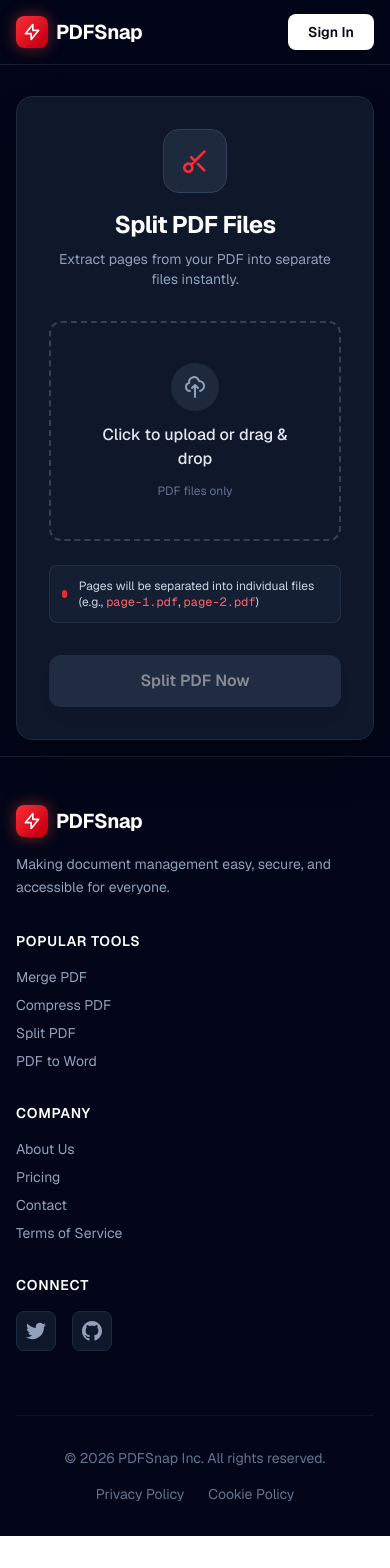
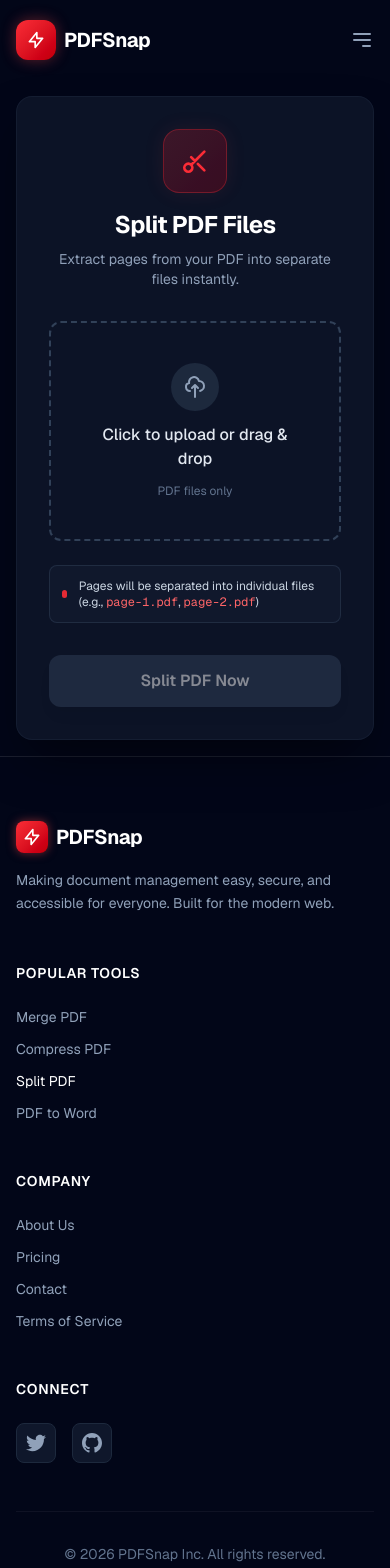
Before and after one commit to Pankaj933/pdf-tools, a Next.js app: page /split-pdf in a window 390 px wide. Shown: the top 1568 px of the page. Before the commit the page ends 1536 px from the top, so only its background shows below. Built offline with nearby package versions, Linux system fonts and the light colour scheme.

Commit message:
Page added

```diff
--- a/app/split-pdf/page.js
+++ b/app/split-pdf/page.js
@@ -1,27 +1,160 @@
 "use client";
 
-import { useState } from "react";
-import { splitPDF } from "../../utils/splitPdf"; // Keep your existing logic
-import { saveAs } from "file-saver";            // Keep your existing logic
+import { useState, useEffect } from "react";
 import Link from "next/link";
 
+// Note: Ensure you have these utilities installed or replace with your logic
+// import { splitPDF } from "../../utils/splitPdf";
+// import { saveAs } from "file-saver";
+
+// --- Reusable Navbar Component (Matches Landing Page Layout) ---
+const Navbar = () => {
+  const [scrolled, setScrolled] = useState(false);
+
+  useEffect(() => {
+    const handleScroll = () => {
+      setScrolled(window.scrollY > 20);
+    };
+    window.addEventListener("scroll", handleScroll);
+    return () => window.removeEventListener("scroll", handleScroll);
+  }, []);
+
+  return (
+    <nav
+      className={`fixed top-0 w-full z-50 transition-all duration-300 border-b ${
+        scrolled
+          ? "bg-slate-950/90 backdrop-blur-md border-slate-800"
+          : "bg-slate-950/50 border-transparent"
+      }`}
+    >
+      <div className="max-w-7xl mx-auto px-4 sm:px-6 lg:px-8">
+        <div className="flex justify-between items-center h-20">
+          {/* Logo */}
+          <Link href="/" className="flex items-center gap-2 text-xl font-bold tracking-tight group">
+            <div className="w-10 h-10 rounded-xl bg-gradient-to-br from-red-500 to-red-700 flex items-center justify-center shadow-[0_0_15px_rgba(239,68,68,0.4)] group-hover:scale-105 transition-transform">
+              <svg className="w-5 h-5 text-white" fill="none" stroke="currentColor" viewBox="0 0 24 24">
+                <path strokeLinecap="round" strokeLinejoin="round" strokeWidth="2" d="M13 10V3L4 14h7v7l9-11h-7z"></path>
+              </svg>
+            </div>
+            <span className="text-white">PDFSnap</span>
+          </Link>
+
+          {/* Desktop Links */}
+          <div className="hidden md:flex gap-8 text-sm font-medium text-slate-400">
+            <Link href="/" className="hover:text-red-500 transition-colors">Home</Link>
+            <Link href="/#tools" className="hover:text-white transition-colors">All Tools</Link>
+            <Link href="/#why-choose" className="hover:text-white transition-colors">Features</Link>
+          </div>
+
+          {/* Right Side Actions */}
+          <div className="flex items-center gap-4">
+             {/* Mobile Menu Toggle Placeholder */}
+            <button className="md:hidden text-slate-400 hover:text-white">
+               <svg className="w-6 h-6" fill="none" stroke="currentColor" viewBox="0 0 24 24"><path strokeLinecap="round" strokeLinejoin="round" strokeWidth="2" d="M4 6h16M4 12h16m-7 6h7"></path></svg>
+            </button>
+
+            <button className="hidden md:block bg-white/10 hover:bg-white/20 text-white border border-white/10 px-5 py-2 rounded-lg text-sm font-semibold transition-all">
+              Sign In
+            </button>
+          </div>
+        </div>
+      </div>
+    </nav>
+  );
+};
+
+// --- Reusable Footer Component (Matches Landing Page Layout) ---
+const Footer = () => {
+  return (
+    <footer className="bg-slate-950 border-t border-white/10 pt-16 pb-12 mt-auto">
+      <div className="max-w-7xl mx-auto px-4 sm:px-6 lg:px-8">
+        <div className="grid grid-cols-1 md:grid-cols-2 lg:grid-cols-4 gap-12 mb-12">
+
+          {/* Brand Column */}
+          <div className="space-y-4">
+            <Link href="/" className="flex items-center gap-2 text-xl font-bold tracking-tight">
+              <div className="w-8 h-8 rounded-lg bg-gradient-to-br from-red-500 to-red-700 flex items-center justify-center shadow-[0_0_10px_rgba(239,68,68,0.5)]">
+                <svg className="w-5 h-5 text-white" fill="none" stroke="currentColor" viewBox="0 0 24 24">
+                  <path strokeLinecap="round" strokeLinejoin="round" strokeWidth="2" d="M13 10V3L4 14h7v7l9-11h-7z"></path>
+                </svg>
+              </div>
+              <span className="text-white">PDFSnap</span>
+            </Link>
+            <p className="text-slate-400 text-sm leading-relaxed max-w-xs">
+              Making document management easy, secure, and accessible for everyone. Built for the modern web.
+            </p>
+          </div>
+
+          {/* Tools Links */}
+          <div>
+            <h4 className="text-white font-semibold mb-6 text-sm uppercase tracking-wider text-slate-500">Popular Tools</h4>
+            <ul className="space-y-3 text-sm text-slate-400">
+              <li><Link href="/merge-pdf" className="hover:text-red-500 transition-colors">Merge PDF</Link></li>
+              <li><Link href="/compress-pdf" className="hover:text-red-500 transition-colors">Compress PDF</Link></li>
+              <li><Link href="/split-pdf" className="hover:text-red-500 transition-colors text-white">Split PDF</Link></li>
+              <li><Link href="/pdf-to-word" className="hover:text-red-500 transition-colors">PDF to Word</Link></li>
+            </ul>
+          </div>
+
+          {/* Company Links */}
+          <div>
+            <h4 className="text-white font-semibold mb-6 text-sm uppercase tracking-wider text-slate-500">Company</h4>
+            <ul className="space-y-3 text-sm text-slate-400">
+              <li><Link href="#" className="hover:text-white transition-colors">About Us</Link></li>
+              <li><Link href="#" className="hover:text-white transition-colors">Pricing</Link></li>
+              <li><Link href="#" className="hover:text-white transition-colors">Contact</Link></li>
+              <li><Link href="#" className="hover:text-white transition-colors">Terms of Service</Link></li>
+            </ul>
+          </div>
+
+          {/* Social / Newsletter */}
+          <div>
+            <h4 className="text-white font-semibold mb-6 text-sm uppercase tracking-wider text-slate-500">Connect</h4>
+            <div className="flex gap-4">
+              <a href="#" className="w-10 h-10 rounded-lg bg-slate-900 border border-slate-800 flex items-center justify-center text-slate-400 hover:text-white hover:border-red-500 transition-all">
+                <svg className="w-5 h-5" fill="currentColor" viewBox="0 0 24 24"><path d="M24 4.557c-.883.392-1.832.656-2.828.775 1.017-.609 1.798-1.574 2.165-2.724-.951.564-2.005.974-3.127 1.195-.897-.957-2.178-1.555-3.594-1.555-3.179 0-5.515 2.966-4.797 6.045-4.091-.205-7.719-2.165-10.148-5.144-1.29 2.213-.669 5.108 1.523 6.574-.806-.026-1.566-.247-2.229-.616-.054 2.281 1.581 4.415 3.949 4.89-.693.188-1.452.232-2.224.084.626 1.956 2.444 3.379 4.6 3.419-2.07 1.623-4.678 2.348-7.29 2.04 2.179 1.397 4.768 2.212 7.548 2.212 9.142 0 14.307-7.721 13.995-14.646.962-.695 1.797-1.562 2.457-2.549z"/></svg>
+              </a>
+              <a href="#" className="w-10 h-10 rounded-lg bg-slate-900 border border-slate-800 flex items-center justify-center text-slate-400 hover:text-white hover:border-red-500 transition-all">
+                <svg className="w-5 h-5" fill="currentColor" viewBox="0 0 24 24"><path d="M12 0c-6.626 0-12 5.373-12 12 0 5.302 3.438 9.8 8.207 11.387.599.111.793-.261.793-.577v-2.234c-3.338.726-4.033-1.416-4.033-1.416-.546-1.387-1.333-1.756-1.333-1.756-1.089-.745.083-.729.083-.729 1.205.084 1.839 1.237 1.839 1.237 1.07 1.834 2.807 1.304 3.492.997.107-.775.418-1.305.762-1.604-2.665-.305-5.467-1.334-5.467-5.931 0-1.311.469-2.381 1.236-3.221-.124-.303-.535-1.524.117-3.176 0 0 1.008-.322 3.301 1.23.957-.266 1.983-.399 3.003-.404 1.02.005 2.047.138 3.006.404 2.291-1.552 3.297-1.23 3.297-1.23.653 1.653.242 2.874.118 3.176.77.84 1.235 1.911 1.235 3.221 0 4.609-2.807 5.624-5.479 5.921.43.372.823 1.102.823 2.222v3.293c0 .319.192.694.801.576 4.765-1.589 8.199-6.086 8.199-11.386 0-6.627-5.373-12-12-12z"/></svg>
+              </a>
+            </div>
+          </div>
+        </div>
+
+        {/* Bottom Bar */}
+        <div className="border-t border-white/5 pt-8 flex flex-col md:flex-row justify-between items-center gap-4">
+          <p className="text-slate-500 text-sm">
+            &copy; {new Date().getFullYear()} PDFSnap Inc. All rights reserved.
+          </p>
+          <div className="flex gap-6 text-sm text-slate-500">
+            <Link href="#" className="hover:text-white transition-colors">Privacy Policy</Link>
+            <Link href="#" className="hover:text-white transition-colors">Cookie Policy</Link>
+          </div>
+        </div>
+      </div>
+    </footer>
+  );
+};
+
+// --- Main Split PDF Page Component ---
 export default function SplitPDF() {
   const [file, setFile] = useState(null);
   const [loading, setLoading] = useState(false);
   const [done, setDone] = useState(false);
 
   const handleFileChange = (e) => {
-    const selected = e.target.files[0];
-    setFile(selected);
-    setDone(false);
+    const selected = e.target.files?.[0];
+    if (selected) {
+      setFile(selected);
+      setDone(false);
+    }
   };
 
   const clearFile = () => {
     setFile(null);
     setDone(false);
-    if (document.getElementById("file-upload")) {
-        document.getElementById("file-upload").value = "";
-    }
+    const input = document.getElementById("file-upload");
+    if (input) input.value = "";
   };
 
   const handleSplit = async () => {
@@ -31,12 +164,13 @@ export default function SplitPDF() {
     setDone(false);
 
     try {
-      const files = await splitPDF(file);
+      // Logic placeholder - replace with actual implementation
+      // const files = await splitPDF(file);
+      // files.forEach((blob, index) => saveAs(blob, `split-page-${index + 1}.pdf`));
 
-      // Download logic
-      files.forEach((blob, index) => {
-        saveAs(blob, `split-page-${index + 1}.pdf`);
-      });
+      // Simulating delay for UI demo
+      await new Promise(resolve => setTimeout(resolve, 2000));
+      console.log("Splitting simulated");
 
       setDone(true);
     } catch (error) {
@@ -55,42 +189,32 @@ export default function SplitPDF() {
   return (
     <div className="min-h-screen bg-slate-950 text-white font-sans flex flex-col relative overflow-hidden selection:bg-red-500 selection:text-white">
 
-      {/* --- Background Ambient Glow --- */}
+      {/* --- Updated Background Ambient Glow (More Premium/Refined) --- */}
       <div className="fixed top-0 left-0 w-full h-full overflow-hidden -z-10 pointer-events-none">
-        <div className="absolute top-[-10%] left-1/2 -translate-x-1/2 w-[800px] h-[800px] bg-red-600/20 blur-[120px] rounded-full" />
+        {/* Main Red Glow */}
+        <div className="absolute top-[-10%] left-1/2 -translate-x-1/2 w-[800px] h-[800px] bg-red-600/10 blur-[120px] rounded-full" />
+        {/* Secondary Purple Glow for depth (matches landing page vibe) */}
+        <div className="absolute bottom-[-10%] left-[-10%] w-[600px] h-[600px] bg-purple-900/20 blur-[100px] rounded-full" />
+        {/* Subtle Grid Pattern */}
+        <div className="absolute inset-0 opacity-[0.02]" style={{ backgroundImage: 'radial-gradient(#fff 1px, transparent 1px)', backgroundSize: '32px 32px' }}></div>
       </div>
 
-      {/* --- Navigation --- */}
-      <nav className="fixed top-0 w-full z-50 border-b border-white/10 bg-slate-950/80 backdrop-blur-md">
-        <div className="max-w-7xl mx-auto px-4 h-16 flex items-center justify-between">
-          <Link href="/" className="flex items-center gap-2 text-xl font-bold tracking-tight">
-            <div className="w-8 h-8 rounded-lg bg-gradient-to-br from-red-500 to-red-700 flex items-center justify-center shadow-[0_0_15px_rgba(239,68,68,0.5)]">
-              <svg className="w-5 h-5 text-white" fill="none" stroke="currentColor" viewBox="0 0 24 24"><path strokeLinecap="round" strokeLinejoin="round" strokeWidth="2" d="M13 10V3L4 14h7v7l9-11h-7z"></path></svg>
-            </div>
-            <span>PDFSnap</span>
-          </Link>
-          <div className="hidden md:flex gap-8 text-sm font-medium text-slate-400">
-            <Link href="/" className="hover:text-red-500 transition-colors">Home</Link>
-            <Link href="/#tools" className="hover:text-red-500 transition-colors">All Tools</Link>
-            <Link href="/#why-choose" className="hover:text-red-500 transition-colors">Features</Link>
-          </div>
-          <button className="bg-white text-slate-950 px-5 py-2 rounded-lg text-sm font-semibold hover:bg-slate-200 transition-colors">
-            Sign In
-          </button>
-        </div>
-      </nav>
+      {/* --- Unified Navbar --- */}
+      <Navbar />
 
       {/* --- Main Content --- */}
       <main className="flex-grow flex flex-col items-center justify-center p-4 pt-24 relative z-10">
 
-        <div className="w-full max-w-lg bg-slate-900 border border-slate-800 rounded-2xl shadow-2xl shadow-black/40 p-8">
+        <div className="w-full max-w-lg bg-slate-900/80 backdrop-blur-md border border-slate-800/50 rounded-2xl shadow-2xl shadow-black/50 p-8 relative">
 
           {/* Header */}
           <div className="text-center mb-8">
-            <div className="w-16 h-16 bg-slate-800 rounded-2xl flex items-center justify-center mx-auto mb-4 border border-slate-700">
-              <svg className="w-8 h-8 text-red-500" fill="none" stroke="currentColor" viewBox="0 0 24 24"><path strokeLinecap="round" strokeLinejoin="round" strokeWidth="2" d="M14.121 14.121L19 19m-7-7l7-7m-7 7l-2.879 2.879M12 12L9.121 9.121m0 5.758a3 3 0 10-4.243 4.243 3 3 0 004.243-4.243z"></path></svg>
+            <div className="w-16 h-16 bg-gradient-to-br from-red-500/20 to-red-600/20 rounded-2xl flex items-center justify-center mx-auto mb-4 border border-red-500/30 shadow-[0_0_20px_rgba(239,68,68,0.1)]">
+              <svg className="w-8 h-8 text-red-500" fill="none" stroke="currentColor" viewBox="0 0 24 24">
+                <path strokeLinecap="round" strokeLinejoin="round" strokeWidth="2" d="M14.121 14.121L19 19m-7-7l7-7m-7 7l-2.879 2.879M12 12L9.121 9.121m0 5.758a3 3 0 10-4.243 4.243 3 3 0 004.243-4.243z"></path>
+              </svg>
             </div>
-            <h2 className="text-2xl font-bold tracking-tight mb-2">Split PDF Files</h2>
+            <h2 className="text-2xl font-bold tracking-tight mb-2 text-white">Split PDF Files</h2>
             <p className="text-slate-400 text-sm">Extract pages from your PDF into separate files instantly.</p>
           </div>
 
@@ -107,8 +231,10 @@ export default function SplitPDF() {
             {file ? (
               // File Selected State
               <div className="w-full border border-red-500/50 bg-red-500/5 rounded-xl p-4 flex items-center gap-4 transition-all">
-                <div className="w-12 h-12 rounded bg-red-500/20 border border-red-500/30 flex items-center justify-center flex-shrink-0">
-                  <svg className="w-6 h-6 text-red-500" fill="none" stroke="currentColor" viewBox="0 0 24 24"><path strokeLinecap="round" strokeLinejoin="round" strokeWidth="2" d="M7 21h10a2 2 0 002-2V9.414a1 1 0 00-.293-.707l-5.414-5.414A1 1 0 0012.586 3H7a2 2 0 00-2 2v14a2 2 0 002 2z"></path></svg>
+                <div className="w-12 h-12 rounded bg-red-500/10 border border-red-500/20 flex items-center justify-center flex-shrink-0">
+                  <svg className="w-6 h-6 text-red-500" fill="none" stroke="currentColor" viewBox="0 0 24 24">
+                    <path strokeLinecap="round" strokeLinejoin="round" strokeWidth="2" d="M7 21h10a2 2 0 002-2V9.414a1 1 0 00-.293-.707l-5.414-5.414A1 1 0 0012.586 3H7a2 2 0 00-2 2v14a2 2 0 002 2z"></path>
+                  </svg>
                 </div>
                 <div className="flex-1 overflow-hidden">
                   <p className="text-sm font-semibold text-white truncate">{file.name}</p>
@@ -116,19 +242,23 @@ export default function SplitPDF() {
                 </div>
                 <button
                   onClick={(e) => {
-                    e.preventDefault(); // Prevent file dialog reopening
+                    e.preventDefault();
                     clearFile();
                   }}
                   className="p-2 text-slate-400 hover:text-white hover:bg-slate-800 rounded-full transition-colors"
                 >
-                  <svg className="w-5 h-5" fill="none" stroke="currentColor" viewBox="0 0 24 24"><path strokeLinecap="round" strokeLinejoin="round" strokeWidth="2" d="M6 18L18 6M6 6l12 12"></path></svg>
+                  <svg className="w-5 h-5" fill="none" stroke="currentColor" viewBox="0 0 24 24">
+                    <path strokeLinecap="round" strokeLinejoin="round" strokeWidth="2" d="M6 18L18 6M6 6l12 12"></path>
+                  </svg>
                 </button>
               </div>
             ) : (
               // Empty State
               <div className="w-full border-2 border-dashed border-slate-700 rounded-xl p-10 text-center hover:border-red-500 hover:bg-slate-800/50 transition-all duration-300 flex flex-col items-center gap-3 group">
-                <div className="w-12 h-12 rounded-full bg-slate-800 group-hover:bg-red-500/20 flex items-center justify-center transition-colors">
-                  <svg className="w-6 h-6 text-slate-400 group-hover:text-red-500" fill="none" stroke="currentColor" viewBox="0 0 24 24"><path strokeLinecap="round" strokeLinejoin="round" strokeWidth="2" d="M7 16a4 4 0 01-.88-7.903A5 5 0 1115.9 6L16 6a5 5 0 011 9.9M15 13l-3-3m0 0l-3 3m3-3v12"></path></svg>
+                <div className="w-12 h-12 rounded-full bg-slate-800 group-hover:bg-red-500/10 flex items-center justify-center transition-colors">
+                  <svg className="w-6 h-6 text-slate-400 group-hover:text-red-500" fill="none" stroke="currentColor" viewBox="0 0 24 24">
+                    <path strokeLinecap="round" strokeLinejoin="round" strokeWidth="2" d="M7 16a4 4 0 01-.88-7.903A5 5 0 1115.9 6L16 6a5 5 0 011 9.9M15 13l-3-3m0 0l-3 3m3-3v12"></path>
+                  </svg>
                 </div>
                 <p className="text-slate-200 font-medium group-hover:text-white">Click to upload or drag & drop</p>
                 <span className="text-xs text-slate-500">PDF files only</span>
@@ -136,8 +266,8 @@ export default function SplitPDF() {
             )}
           </label>
 
-          {/* Options (Optional extension) */}
-          <div className="mt-6 flex items-center gap-3 p-3 bg-slate-800/50 rounded-lg border border-slate-700/50">
+          {/* Options */}
+          <div className="mt-6 flex items-center gap-3 p-3 bg-slate-800/30 rounded-lg border border-slate-700/50">
             <div className="w-2 h-2 rounded-full bg-red-500 animate-pulse"></div>
             <p className="text-xs text-slate-300">
               Pages will be separated into individual files (e.g., <span className="font-mono text-red-400">page-1.pdf</span>, <span className="font-mono text-red-400">page-2.pdf</span>)
@@ -152,7 +282,7 @@ export default function SplitPDF() {
               w-full mt-8 py-3.5 rounded-xl font-semibold text-white transition-all shadow-lg
               ${!file || loading
                 ? "bg-slate-700 cursor-not-allowed opacity-50"
-                : "bg-gradient-to-r from-red-600 to-red-700 hover:shadow-red-500/25 hover:-translate-y-0.5 active:translate-y-0"
+                : "bg-gradient-to-r from-red-600 to-red-700 hover:shadow-red-500/30 hover:-translate-y-0.5 active:translate-y-0 hover:brightness-110"
               }
             `}
           >
@@ -173,7 +303,9 @@ export default function SplitPDF() {
           {done && (
             <div className="mt-6 p-4 bg-green-500/10 border border-green-500/20 rounded-lg flex items-center gap-3 animate-in fade-in slide-in-from-bottom-2">
               <div className="bg-green-500/20 p-1.5 rounded-full">
-                <svg className="w-4 h-4 text-green-400" fill="none" stroke="currentColor" viewBox="0 0 24 24"><path strokeLinecap="round" strokeLinejoin="round" strokeWidth="2" d="M5 13l4 4L19 7"></path></svg>
+                <svg className="w-4 h-4 text-green-400" fill="none" stroke="currentColor" viewBox="0 0 24 24">
+                  <path strokeLinecap="round" strokeLinejoin="round" strokeWidth="2" d="M5 13l4 4L19 7"></path>
+                </svg>
               </div>
               <div className="flex-1">
                 <p className="text-sm font-bold text-white">Success!</p>
@@ -184,73 +316,8 @@ export default function SplitPDF() {
         </div>
       </main>
 
-      {/* --- Footer --- */}
-      <footer className="border-t border-white/10 bg-slate-950 pt-12 pb-8">
-        <div className="max-w-7xl mx-auto px-4">
-          <div className="grid grid-cols-1 md:grid-cols-2 lg:grid-cols-4 gap-8 mb-12">
-
-            {/* Brand Column */}
-            <div className="space-y-4">
-              <Link href="/" className="flex items-center gap-2 text-xl font-bold tracking-tight">
-                <div className="w-8 h-8 rounded-lg bg-gradient-to-br from-red-500 to-red-700 flex items-center justify-center shadow-[0_0_15px_rgba(239,68,68,0.5)]">
-                  <svg className="w-5 h-5 text-white" fill="none" stroke="currentColor" viewBox="0 0 24 24"><path strokeLinecap="round" strokeLinejoin="round" strokeWidth="2" d="M13 10V3L4 14h7v7l9-11h-7z"></path></svg>
-                </div>
-                <span>PDFSnap</span>
-              </Link>
-              <p className="text-slate-400 text-sm leading-relaxed max-w-xs">
-                Making document management easy, secure, and accessible for everyone.
-              </p>
-            </div>
-
-            {/* Tools Links */}
-            <div>
-              <h4 className="text-white font-semibold mb-4 text-sm uppercase tracking-wider text-slate-500">Popular Tools</h4>
-              <ul className="space-y-2 text-sm text-slate-400">
-                <li><Link href="/merge-pdf" className="hover:text-red-500 transition-colors">Merge PDF</Link></li>
-                <li><Link href="/compress-pdf" className="hover:text-red-500 transition-colors">Compress PDF</Link></li>
-                <li><Link href="/split-pdf" className="hover:text-red-500 transition-colors">Split PDF</Link></li>
-                <li><Link href="/pdf-to-word" className="hover:text-red-500 transition-colors">PDF to Word</Link></li>
-              </ul>
-            </div>
-
-            {/* Company Links */}
-            <div>
-              <h4 className="text-white font-semibold mb-4 text-sm uppercase tracking-wider text-slate-500">Company</h4>
-              <ul className="space-y-2 text-sm text-slate-400">
-                <li><Link href="#" className="hover:text-red-500 transition-colors">About Us</Link></li>
-                <li><Link href="#" className="hover:text-red-500 transition-colors">Pricing</Link></li>
-                <li><Link href="#" className="hover:text-red-500 transition-colors">Contact</Link></li>
-                <li><Link href="#" className="hover:text-red-500 transition-colors">Terms of Service</Link></li>
-              </ul>
-            </div>
-
-            {/* Social / Newsletter */}
-            <div>
-              <h4 className="text-white font-semibold mb-4 text-sm uppercase tracking-wider text-slate-500">Connect</h4>
-              <div className="flex gap-4 mb-4">
-                <a href="#" className="w-10 h-10 rounded-lg bg-slate-900 border border-slate-800 flex items-center justify-center text-slate-400 hover:text-white hover:border-red-500 transition-all">
-                  <svg className="w-5 h-5" fill="currentColor" viewBox="0 0 24 24"><path d="M24 4.557c-.883.392-1.832.656-2.828.775 1.017-.609 1.798-1.574 2.165-2.724-.951.564-2.005.974-3.127 1.195-.897-.957-2.178-1.555-3.594-1.555-3.179 0-5.515 2.966-4.797 6.045-4.091-.205-7.719-2.165-10.148-5.144-1.29 2.213-.669 5.108 1.523 6.574-.806-.026-1.566-.247-2.229-.616-.054 2.281 1.581 4.415 3.949 4.89-.693.188-1.452.232-2.224.084.626 1.956 2.444 3.379 4.6 3.419-2.07 1.623-4.678 2.348-7.29 2.04 2.179 1.397 4.768 2.212 7.548 2.212 9.142 0 14.307-7.721 13.995-14.646.962-.695 1.797-1.562 2.457-2.549z"/></svg>
-                </a>
-                <a href="#" className="w-10 h-10 rounded-lg bg-slate-900 border border-slate-800 flex items-center justify-center text-slate-400 hover:text-white hover:border-red-500 transition-all">
-                  <svg className="w-5 h-5" fill="currentColor" viewBox="0 0 24 24"><path d="M12 0c-6.626 0-12 5.373-12 12 0 5.302 3.438 9.8 8.207 11.387.599.111.793-.261.793-.577v-2.234c-3.338.726-4.033-1.416-4.033-1.416-.546-1.387-1.333-1.756-1.333-1.756-1.089-.745.083-.729.083-.729 1.205.084 1.839 1.237 1.839 1.237 1.07 1.834 2.807 1.304 3.492.997.107-.775.418-1.305.762-1.604-2.665-.305-5.467-1.334-5.467-5.931 0-1.311.469-2.381 1.236-3.221-.124-.303-.535-1.524.117-3.176 0 0 1.008-.322 3.301 1.23.957-.266 1.983-.399 3.003-.404 1.02.005 2.047.138 3.006.404 2.291-1.552 3.297-1.23 3.297-1.23.653 1.653.242 2.874.118 3.176.77.84 1.235 1.911 1.235 3.221 0 4.609-2.807 5.624-5.479 5.921.43.372.823 1.102.823 2.222v3.293c0 .319.192.694.801.576 4.765-1.589 8.199-6.086 8.199-11.386 0-6.627-5.373-12-12-12z"/></svg>
-                </a>
-              </div>
-            </div>
-          </div>
-
-          {/* Bottom Bar */}
-          <div className="border-t border-white/5 pt-8 flex flex-col md:flex-row justify-between items-center gap-4">
-            <p className="text-slate-500 text-sm">
-              &copy; {new Date().getFullYear()} PDFSnap Inc. All rights reserved.
-            </p>
-            <div className="flex gap-6 text-sm text-slate-500">
-              <Link href="#" className="hover:text-white transition-colors">Privacy Policy</Link>
-              <Link href="#" className="hover:text-white transition-colors">Cookie Policy</Link>
-            </div>
-          </div>
-        </div>
-      </footer>
-
+      {/* --- Unified Footer --- */}
+      <Footer />
     </div>
   );
 }
```
Also changed, not shown: app/page.js (+11 -5 lines).
